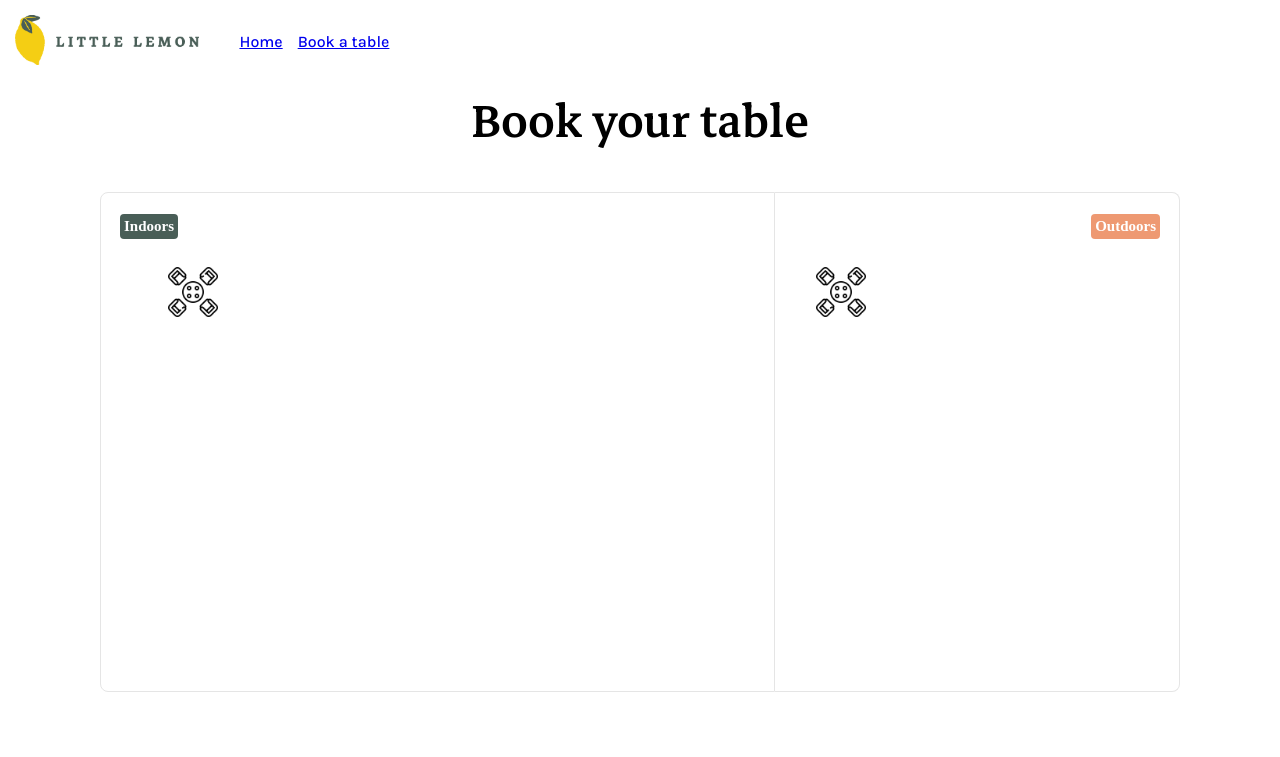
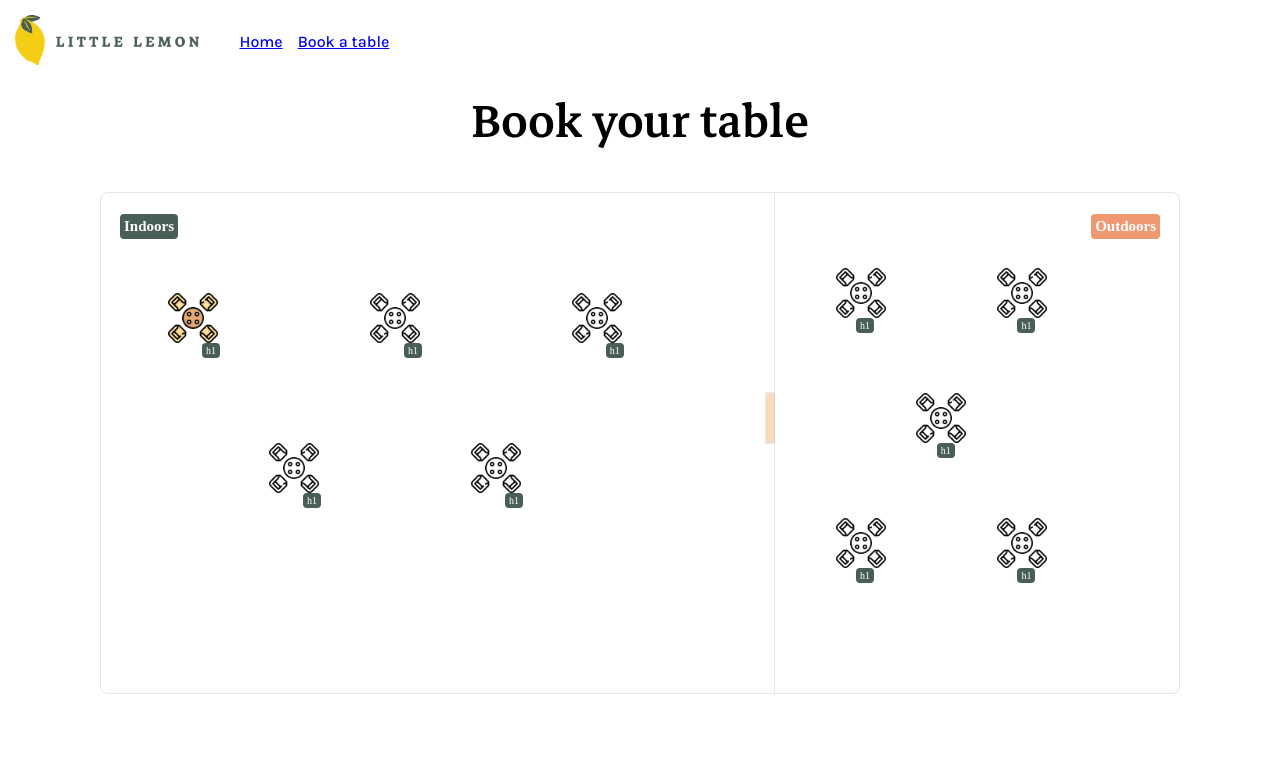
Before and after one commit to israteneda/little-lemon, a React (Vite) app: page /reservation in a window 1280 px wide. Shown: the top 757 px of the page. Built offline with nearby package versions, Linux system fonts and the light colour scheme.

Commit message:
Update table logic

```diff
--- a/src/components/common/Nav/Nav.tsx
+++ b/src/components/common/Nav/Nav.tsx
@@ -49,15 +49,7 @@ function Nav() {
       {isMobile ? (
         <>
           <button className={styles['menu-button']} onClick={() => setIsMobileOpen(!isMobileOpen)}>
-            <Link to='/'>
-              <img
-                src='/icons/menu-icon.svg'
-                alt='Menu icon'
-                style={{ padding: '10px' }}
-                width={50}
-                height={50}
-              />
-            </Link>
+            <img src='/icons/menu-icon.svg' alt='Menu icon' style={{ padding: '10px' }} width={50} height={50} />
           </button>
           {<MobileNav />}
         </>
--- a/src/components/common/Table/Table.module.scss
+++ b/src/components/common/Table/Table.module.scss
@@ -1,8 +1,14 @@
+.label {
+  position: absolute;
+  background-color: $primary-1;
+  padding: 2px 4px;
+  color: white;
+  border-radius: 4px;
+}
+
 .tableImg {
   position: absolute;
   object-fit: cover;
   height: 50px;
   width: 50px;
-  top: 15%;
-  left: 10%;
 }
--- a/src/components/common/Table/Table.tsx
+++ b/src/components/common/Table/Table.tsx
@@ -1,21 +1,35 @@
 import React from 'react';
 import styles from './Table.module.scss';
+import useMediaQuery from '@hooks/useMediaQuery';
 
 export interface TableProps {
-  state: 'available' | 'booked' | 'reserved';
+  isReserved?: boolean;
+  top: number;
+  right?: number;
+  bottom?: number;
+  left: number;
 }
 
-function Table({ state }: TableProps) {
-  switch (state) {
-    case 'available':
-      return <img className={styles.tableImg} src='/images/table-available.png' width={10} alt='Available table' />;
-    case 'booked':
-      return <img className={styles.tableImg} src='/images/table-booked.png' alt='Booked table' />;
-    case 'reserved':
-      return <img className={styles.tableImg} src='/images/table-reserved.png' alt='Reserved table' />;
-    default:
-      return <img className={styles.tableImg} src='/images/table-available.png' alt='Available table' />;
-  }
+function Table({ isReserved, top, right, bottom, left }: TableProps) {
+  const isMobile = useMediaQuery('(max-width: 768px)');
+  const [state, setState] = React.useState<'available' | 'booked' | 'reserved'>(isReserved ? 'reserved' : 'available');
+  const topSpace = isMobile ? 20 : 10;
+
+  return (
+    <>
+      <img
+        style={{ top: `${top}%`, right: `${right}%`, bottom: `${bottom}%`, left: `${left}%` }}
+        className={styles.tableImg}
+        src={`/images/table-${state}.png`}
+        width={10}
+        alt={`${state} table`}
+        onClick={() => state !== 'reserved' && setState(state === 'available' ? 'booked' : 'available')}
+      />
+      <span style={{ top: `${top + topSpace}%`, right: `${right}%`, bottom: `${bottom}%`, left: `${left + 5}%` }} className={styles.label}>
+        h1
+      </span>
+    </>
+  );
 }
 
 export default Table;
--- a/src/pages/reservation/CreateReservation/CreateReservation.module.scss
+++ b/src/pages/reservation/CreateReservation/CreateReservation.module.scss
@@ -9,24 +9,37 @@
 
   .tables {
     display: flex;
+    flex-direction: column;
     justify-content: center;
     margin: 0 auto;
     width: 100%;
     position: relative;
     height: 500px;
 
-    .outdoors {
-      border-radius: 8px 0 0 8px;
+    .indoors {
       border: 1px solid #e5e5e5;
+      border-radius: 8px 8px 0 0;
+      height: inherit;
       width: 100%;
       position: relative;
     }
 
-    .indoors {
-      border-radius: 0 8px 8px 0;
+    .door {
+      position: absolute;
+      right: 40%;
+      bottom: 0;
+      width: 50px;
+      height: 8px;
+      background-color: $secondary-2;
+      box-shadow: 0 0 1px 0 rgba(0, 0, 0, 0.5);
+    }
+
+    .outdoors {
       border: 1px solid #e5e5e5;
-      border-left: none;
-      width: 60%;
+      border-radius: 0 0 8px 8px;
+      border-top: none;
+      height: inherit;
+      width: 100%;
       position: relative;
     }
 
@@ -39,13 +52,13 @@
       border-radius: 4px;
       &.indoorsLabel {
         background-color: $primary-1;
-        top: 2rem;
-        right: 4rem;
+        top: 1rem;
+        right: 1rem;
       }
       &.outdoorsLabel {
         background-color: $secondary-1;
-        bottom: 2rem;
-        right: 4rem;
+        bottom: 1rem;
+        right: 1rem;
       }
     }
   }
@@ -53,8 +66,9 @@
   @media screen and (min-width: $mobile-screen) {
     padding: 3.2rem 10rem;
     .tables {
+      flex-direction: row;
+
       h2 {
-        transform: rotate(0);
         &.indoorsLabel {
           top: 1rem;
           left: 2rem;
@@ -63,6 +77,24 @@
           top: 1rem;
           right: 2rem;
         }
+      }
+
+      .indoors {
+        border-radius: 8px 0 0 8px;
+      }
+
+      .door {
+        right: 0;
+        bottom: 50%;
+        width: 8px;
+        height: 50px;
+      }
+
+      .outdoors {
+        width: 60%;
+        border-radius: 0 8px 8px 0;
+        border-left: none;
+        border-top: 1px solid #e5e5e5;
       }
     }
   }
--- a/src/pages/reservation/CreateReservation/CreateReservation.tsx
+++ b/src/pages/reservation/CreateReservation/CreateReservation.tsx
@@ -1,12 +1,9 @@
 import * as React from 'react';
 import { Button } from '@components/common';
 import styles from './CreateReservation.module.scss';
-import useMediaQuery from '@hooks/useMediaQuery';
 import Table from '@components/common/Table/Table';
 
 function CreateReservation() {
-  const isMobile = useMediaQuery('(max-width: 768px)');
-
   return (
     <div>
       <h1 className={styles.title}>Book your table</h1>
@@ -14,11 +11,20 @@ function CreateReservation() {
         <section className={styles.tables}>
           <h2 className={styles.indoorsLabel}>Indoors</h2>
           <h2 className={styles.outdoorsLabel}>Outdoors</h2>
+          <div className={styles.indoors}>
+            <Table isReserved left={10} top={20} />
+            <Table left={40} top={20} />
+            <Table left={70} top={20} />
+            <Table left={25} top={50} />
+            <Table left={55} top={50} />
+            <span className={styles.door} />
+          </div>
           <div className={styles.outdoors}>
-            <Table state='available' />
-          </div>
-          <div className={styles.indoors}>
-            <Table state='available' />
+            <Table left={15} top={15} />
+            <Table left={55} top={15} />
+            <Table left={35} top={40} />
+            <Table left={15} top={65} />
+            <Table left={55} top={65} />
           </div>
         </section>
       </main>
```
